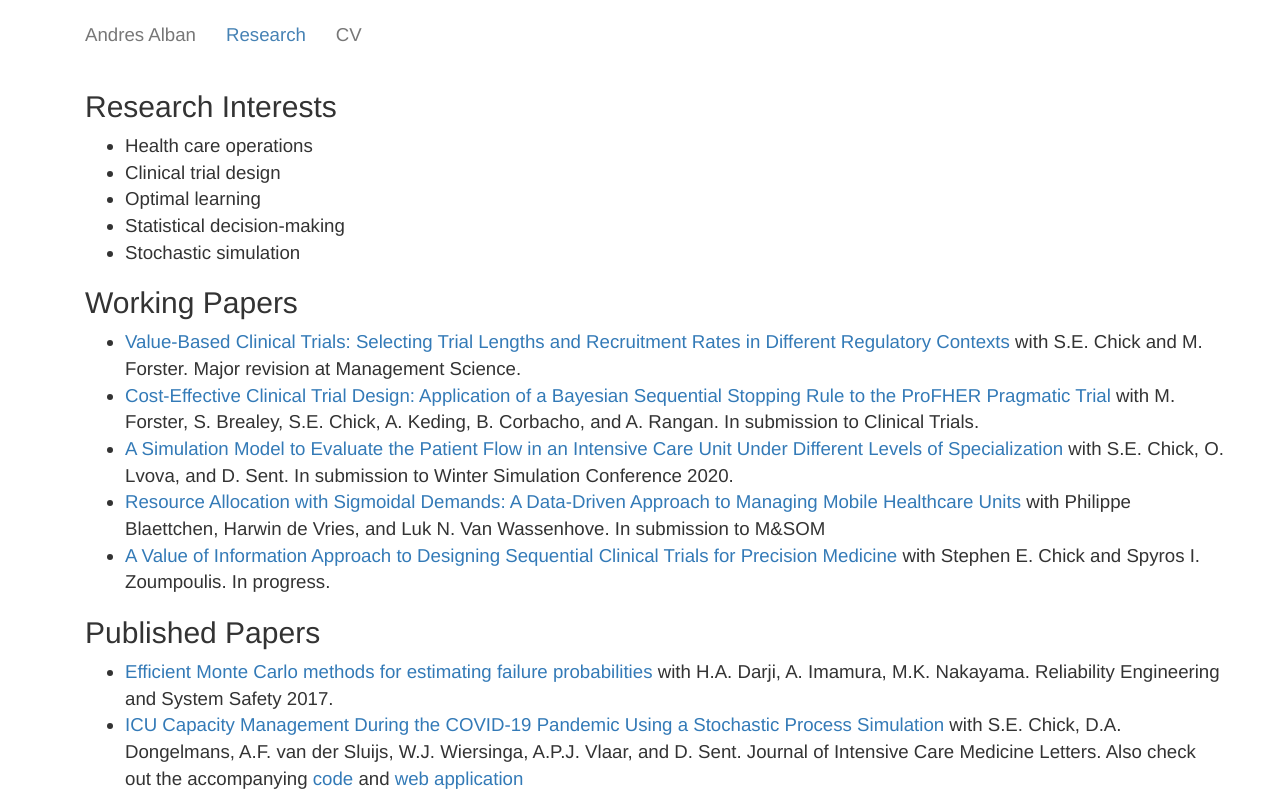
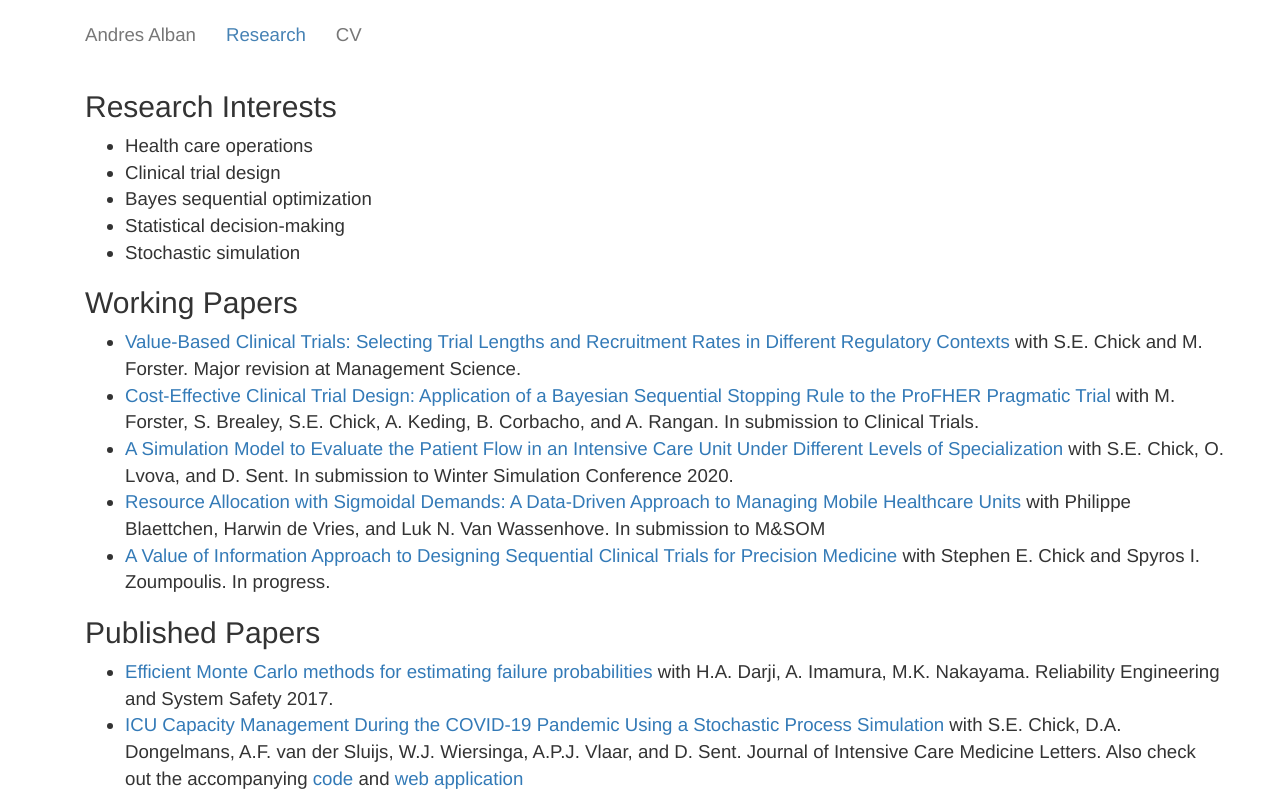
Before and after one commit to andres-alban/andres-alban.github.io, a plain HTML site: page research/index.html in a window 1280 px wide. Shown: the top 800 px of the page. Drawn offline with nearby package versions, Linux system fonts and the light colour scheme.

Commit message:
CV update

```diff
--- a/research/index.html
+++ b/research/index.html
@@ -28,7 +28,7 @@
 		<ul>
 			<li>Health care operations</li>
 			<li>Clinical trial design</li>
-			<li>Optimal learning</li>
+			<li>Bayes sequential optimization</li>
 			<li>Statistical decision-making</li>
 			<li>Stochastic simulation</li>
 		</ul>
```
Also changed, not shown: 1 other file.
